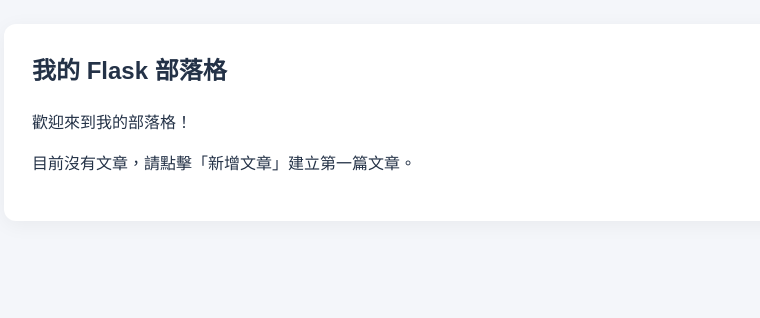
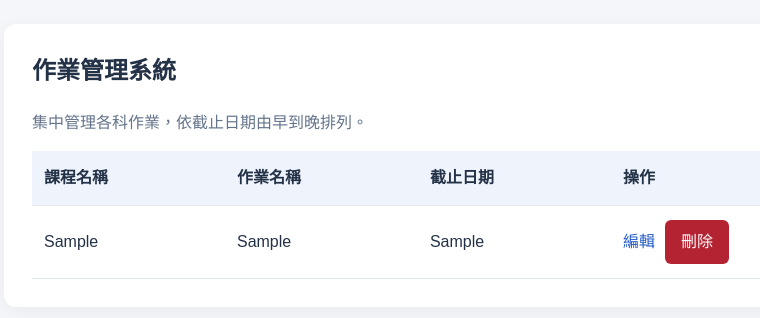
Before and after one commit to irene1114/flask-blog, a Flask app: page / in a window 1280 px wide. Shown: the part 66-384 px from the top of the page, without its empty margins (176-936 px from the left). Run offline with Flask 3, Linux system fonts and the light colour scheme; tables that the repository leaves empty hold one stand-in row (values such as "Sample post").

Commit message:
Update index.html

```diff
--- a/templates/index.html
+++ b/templates/index.html
@@ -1,26 +1,67 @@
-
 {% extends "base.html" %}
 
-{% block title %}首頁 - 我的 Flask 部落格{% endblock %}
+{% block title %}作業列表｜作業管理系統{% endblock %}
 
 {% block content %}
-<h1>我的 Flask 部落格</h1>
-<p>歡迎來到我的部落格！</p>
+<h1>作業管理系統</h1>
+<p class="description">
+    集中管理各科作業，依截止日期由早到晚排列。
+</p>
 
-{% for post in posts %}
-<article class="post">
-    <h2>
-        <a href="{{ url_for('post_detail', post_id=post['id']) }}">
-            {{ post['title'] }}
-        </a>
-    </h2>
-    <p class="meta">作者：{{ post['author'] }}</p>
-    <p class="content">{{ post['content'] | truncate(160) }}</p>
-    <a href="{{ url_for('post_detail', post_id=post['id']) }}">
-        閱讀全文
+{% if assignments %}
+<div class="table-wrap">
+    <table>
+        <thead>
+            <tr>
+                <th scope="col">課程名稱</th>
+                <th scope="col">作業名稱</th>
+                <th scope="col">截止日期</th>
+                <th scope="col">操作</th>
+            </tr>
+        </thead>
+
+        <tbody>
+            {% for assignment in assignments %}
+            <tr>
+                <td>{{ assignment['course'] }}</td>
+                <td>{{ assignment['task'] }}</td>
+                <td class="deadline">
+                    {{ assignment['deadline'] }}
+                </td>
+                <td>
+                    <div class="actions">
+                        <a href="{{ url_for(
+                            'edit_assignment',
+                            assignment_id=assignment['id']
+                        ) }}">
+                            編輯
+                        </a>
+
+                        <form
+                            method="POST"
+                            action="{{ url_for(
+                                'delete_assignment',
+                                assignment_id=assignment['id']
+                            ) }}"
+                            onsubmit="return confirm('確定要刪除這筆作業嗎？');"
+                        >
+                            <button type="submit" class="danger">
+                                刪除
+                            </button>
+                        </form>
+                    </div>
+                </td>
+            </tr>
+            {% endfor %}
+        </tbody>
+    </table>
+</div>
+{% else %}
+<div class="empty">
+    <p>目前沒有作業，先新增第一筆吧！</p>
+    <a class="button" href="{{ url_for('create_assignment') }}">
+        新增作業
     </a>
-</article>
-{% else %}
-<p>目前沒有文章，請點擊「新增文章」建立第一篇文章。</p>
-{% endfor %}
+</div>
+{% endif %}
 {% endblock %}
```
